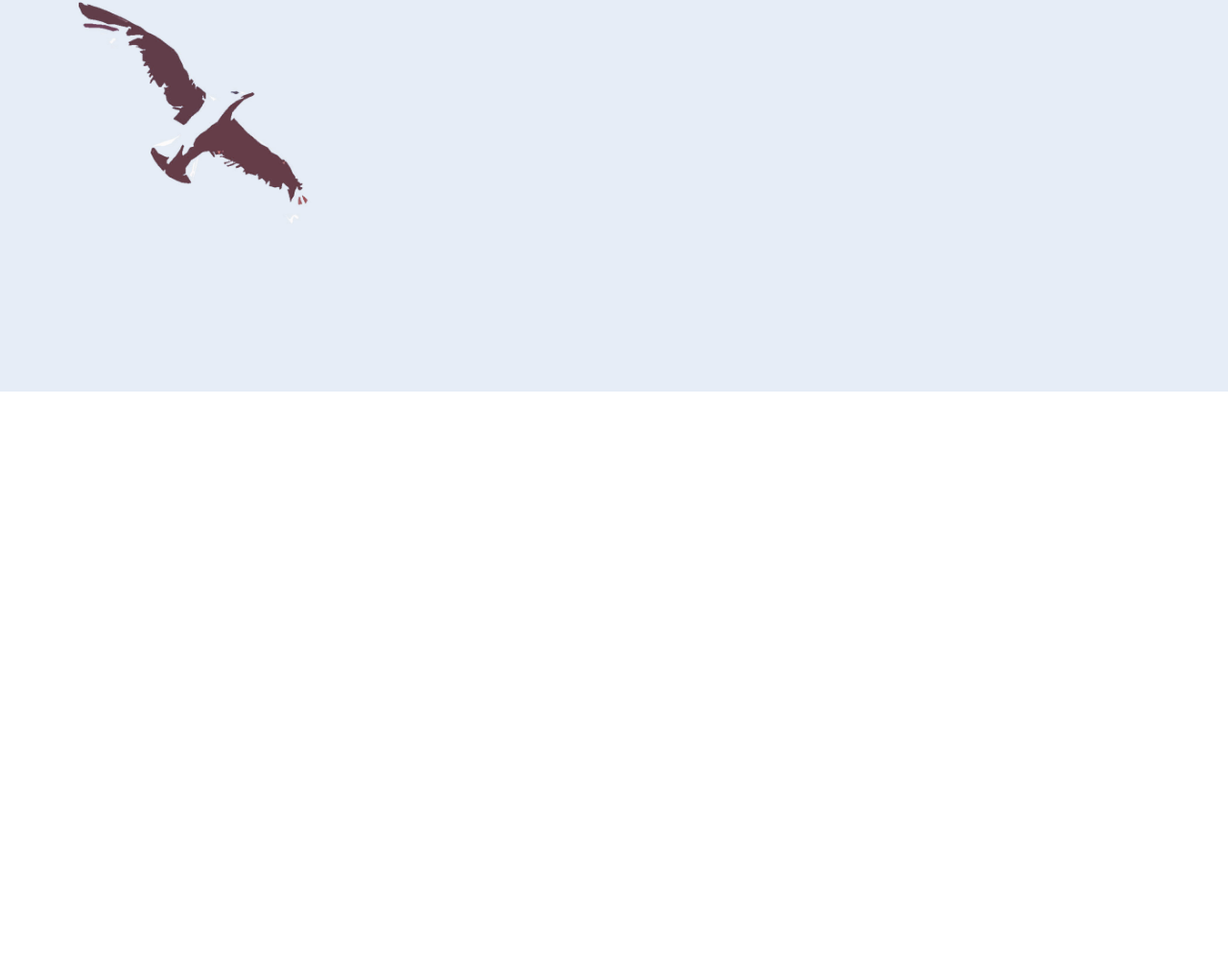
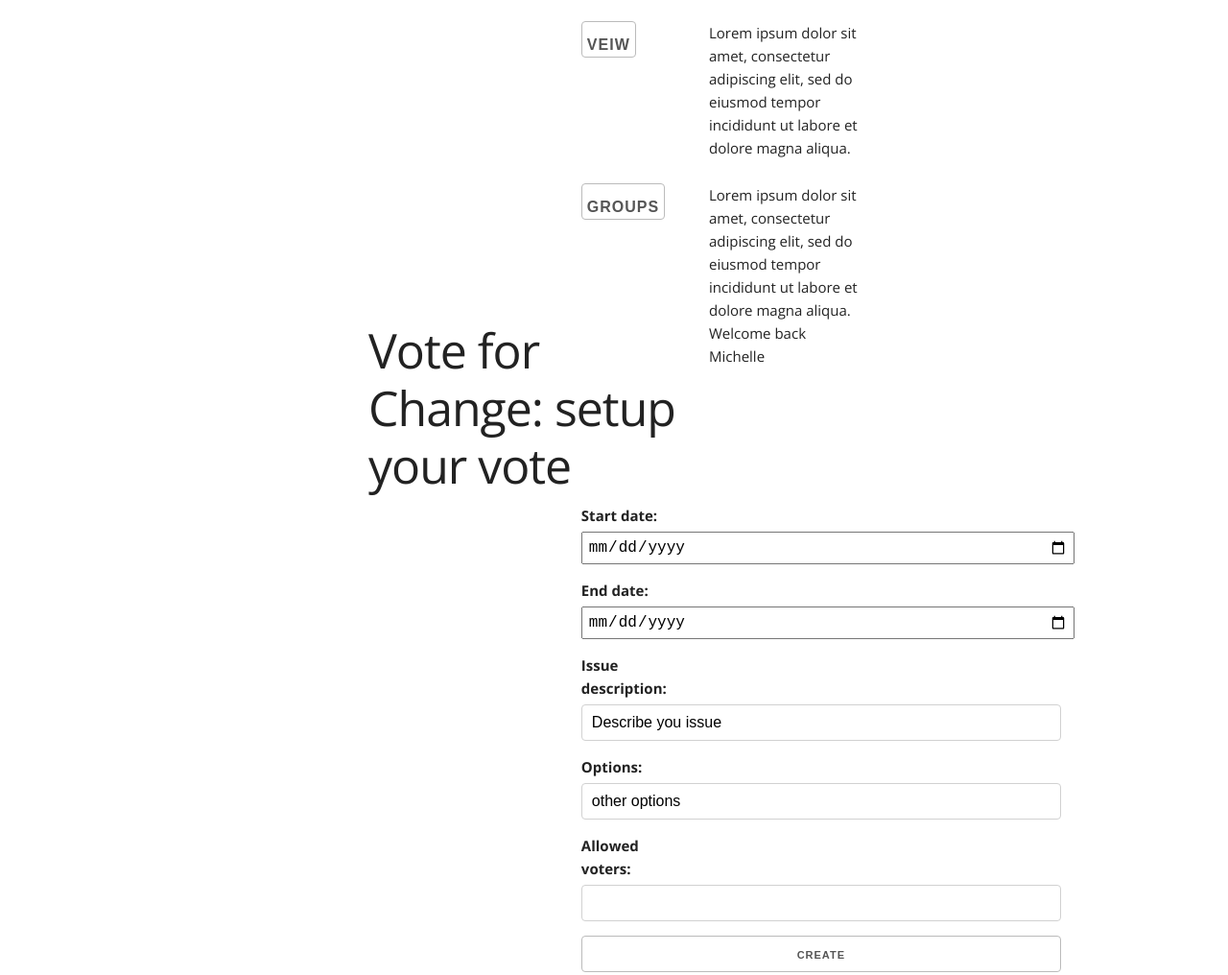
Before and after one commit to stevejaxon/hacktheblock-voting-app, a website: page app/index.html in a window 1280 px wide. Shown: the part 453-1469 px from the top of the page at 96% size. Before the commit the page ends 861 px from the top, so only its background shows below. Drawn offline with nearby package versions, Linux system fonts and the light colour scheme; files that its build step writes are made by us from their sources; a script that the page names is missing; files whose address does not match are found by name.

Commit message:
UI changes

```diff
--- a/app/index.html
+++ b/app/index.html
@@ -5,11 +5,9 @@
   <link href='https://fonts.googleapis.com/css?family=Open+Sans:400,700' rel='stylesheet' type='text/css'>
   <link rel="stylesheet" href="https://cdnjs.cloudflare.com/ajax/libs/skeleton/2.0.4/skeleton.css" />
   <link href="./app.css" rel='stylesheet' type='text/css'>
-  <link href="./stylesheets/index.css" rel='stylesheet' type='text/css'>
   <script src="http://ajax.googleapis.com/ajax/libs/jquery/1.9.1/jquery.min.js"></script>
   <script src="https://cdn.jsdelivr.net/bluebird/latest/bluebird.min.js"></script>
   <script src="./app.js"></script>
-  <script src="./javascripts/hacking.js"></script>
 </head>
 <body>
     <button type="submit" value="Create Group" onclick="test()">Create Group</button>
--- a/app/javascripts/chairman.js
+++ b/app/javascripts/chairman.js
@@ -1,3 +1,5 @@
+debugger;
+
 var rankedVote = RankedVote.deployed();
 
 function addIssue(id, startDate, endDate, description, options) {
```
